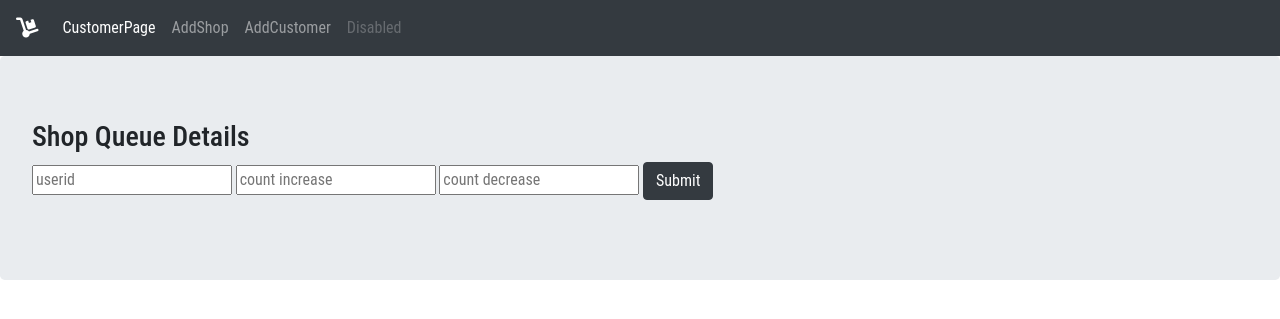
After one commit to naveenggmu/grocerstop, a Flask app: page /addcustomer in a window 1280 px wide. The commit adds this page. Shown: the top 319 px of the page. Run offline with Flask 2, Linux system fonts and the light colour scheme; some libraries are stand-ins or nearby versions.

Commit message:
people count

```diff
--- a/app.py
+++ b/app.py
@@ -13,9 +13,7 @@ def goto():
         shops=db.child("shops").get().val()
         print(shops)
         for key,values in shops.items():
-            # print(key,values)
-            for keys,valuess in values.items():
-                print(keys,valuess['image'])
+            print(key,values)
 
         return render_template('addShop.html',t=shops)
 
@@ -34,5 +32,13 @@ def goto1():
         print(shops)
         return render_template('customerPage.html',t=shops)
 
+@app.route('/addcustomer', methods=['GET','POST'])
+def addcustomers():
+    if(request.method=='GET'):
+        return render_template('addcustomer.html')
+    else:
+        countchange(request)
+        return render_template('addcustomer.html')
+
 if __name__ == "__main__":
     app.run(debug=True)
--- a/functions.py
+++ b/functions.py
@@ -26,8 +26,9 @@ def enterShopDetails(request):
         name=request.form['name']
         location=request.form['location']
         image=request.form['image']
+        userid=request.form['id']
         shops=db.child("shops").get()
-        db.child("shops").push({name : {"location" : location, "image": image}})
+        db.child("shops").update({userid:{"name" : name ,"location" : location, "image": image, "people": 0}})
         to=shops.val()
         return to
 
@@ -37,10 +38,26 @@ def locationwise(request):
     shops=db.child("shops").get().val()
     locationshops=OrderedDict()
 
-    for i,j in shops.items():
-        for key,value in j.items():
-            if(value['location']==location):
-                locationshops[key]=j
+
+    for key,value in shops.items():
+        if(value['location']==location):
+            locationshops[key]=value
     return locationshops
 
     return shops
+
+def countchange(request):
+    userid=request.form['userid']
+    countinc=(request.form['countinc'])
+    countdec=(request.form['countdec'])
+    if(countinc==""):
+        countinc=0
+    if(countdec==""):
+        countdec=0
+    details=db.child("shops").child(userid).get().val()
+    count=int(details["people"])
+    print(type(count),count, type(countinc),countinc, type(countdec),countdec)
+    count=count + int(countinc) - int(countdec)
+    if(count<0):
+        count=0
+    db.child("shops").child(userid).update({"people":count})
--- /dev/null
+++ b/templates/addcustomer.html
@@ -0,0 +1,17 @@
+{% extends 'layout.html' %}
+
+
+{% block body %}
+
+<div class="jumbotron">
+    <h3>Shop Queue Details</h3>
+    <form action="/addcustomer" method="post">
+        <input type="text" name="userid" placeholder="userid">
+        <input type="number" name="countinc" placeholder="count increase" >
+        <input type="number" name="countdec" placeholder="count decrease" >
+
+        <button type="submit" class="btn btn-dark">Submit</button>
+    </form>
+</div>
+
+{% endblock %}
--- a/templates/layout.html
+++ b/templates/layout.html
@@ -7,7 +7,7 @@
     <title>addShop</title>
     <script src="https://kit.fontawesome.com/92742d306e.js" crossorigin="anonymous"></script>
 </head>
-<body>
+<body >
     <nav class="navbar navbar-expand-lg navbar-dark bg-dark">
 
         <a class="navbar-brand" href="/"><i class="fas fa-dolly"></i></a>
@@ -23,7 +23,7 @@
             <a class="nav-link" href="addShop">AddShop</a>
             </li>
             <li class="nav-item">
-          <a class="nav-link" href="#">Pricing</a>
+            <a class="nav-link" href="addcustomer">AddCustomer</a>
             </li>
             <li class="nav-item">
             <a class="nav-link disabled" href="#" tabindex="-1" aria-disabled="true">Disabled</a>
```
Also changed, not shown: templates/addShop.html (+4 -4 lines), templates/customerPage.html (+4 -5 lines). Lines whose indentation alone changed are shown as unchanged.
